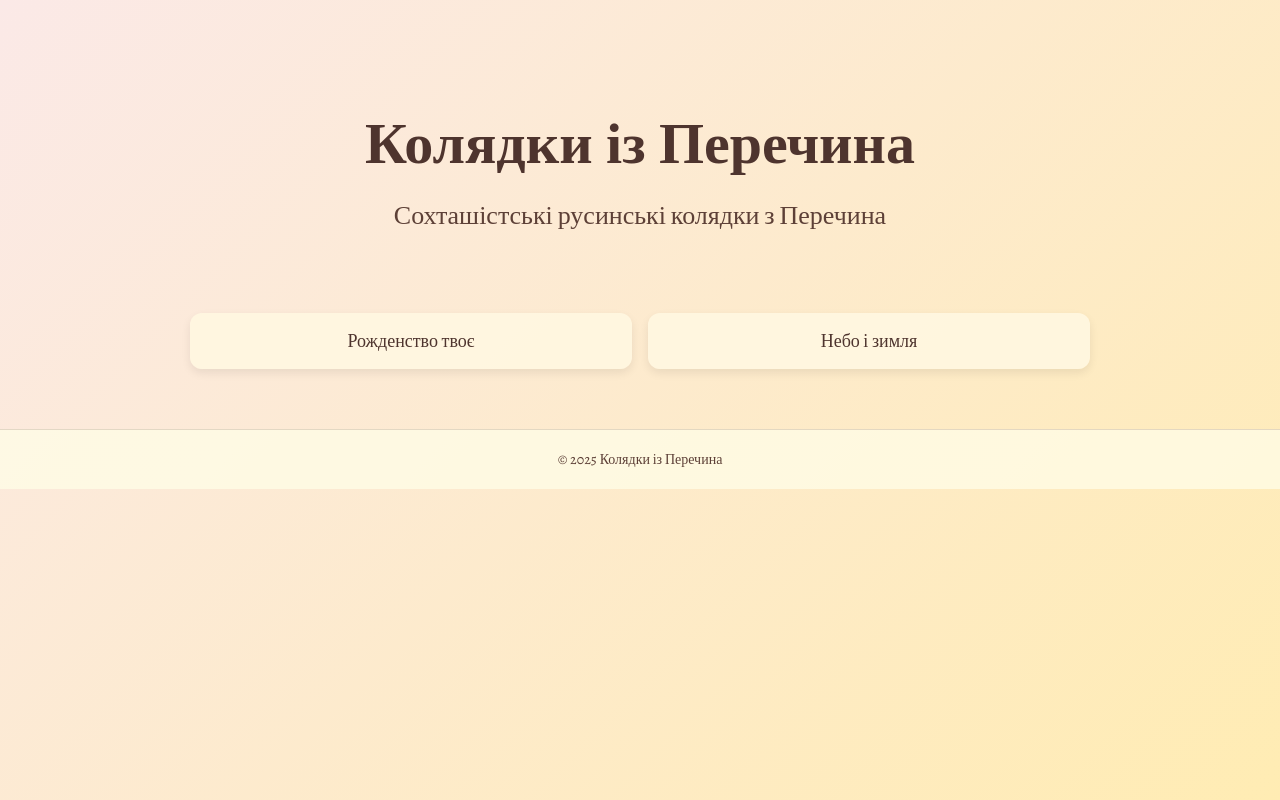
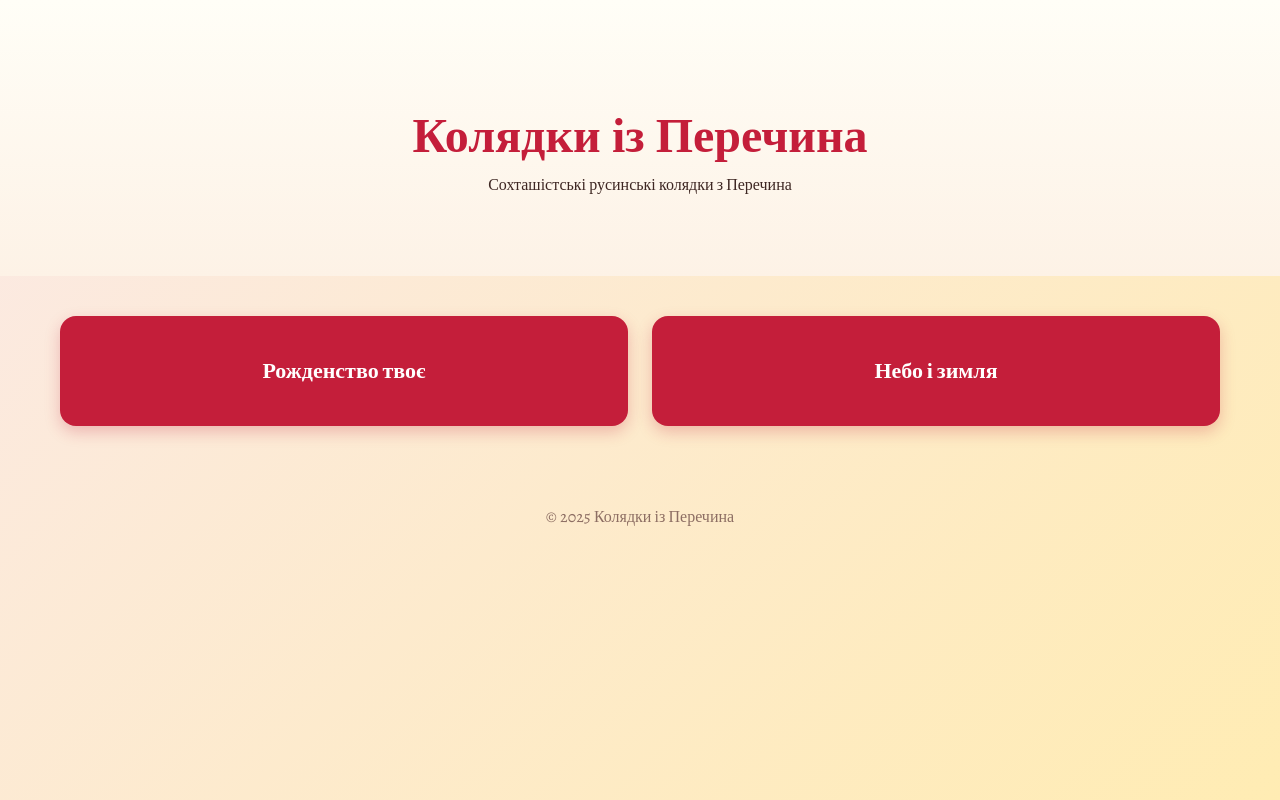
Before and after one commit to Olad1k/perechyn-kolyadovanya, a plain HTML site: page kolyadky-perechyn-2025.html in a window 1280 px wide. Drawn offline with nearby package versions, Linux system fonts and the light colour scheme.

Commit message:
Поміняв ім CSSшку на тоту из приміра

```diff
--- a/style.css
+++ b/style.css
@@ -1,9 +1,6 @@
-/* Общой штімованя */
-* {
-  box-sizing: border-box;
-  margin: 0;
-  padding: 0;
-}
+@import url('https://fonts.googleapis.com/css2?family=Alegreya:wght@400;500;700&family=Playfair+Display:wght@700&display=swap');
+
+* { margin:0; padding:0; box-sizing:border-box; }
 
 body {
   font-family: 'Alegreya', serif;
@@ -12,68 +9,79 @@ body {
   min-height: 100vh;
 }
 
-/* Калап */
-header {
+h1, h2 {
+  font-family: 'Playfair Display', serif;
+  color: #c41e3a;
   text-align: center;
-  padding: 80px 20px 40px;
 }
 
-header h1 {
-  font-family: 'Playfair Display', serif;
-  font-size: 58px;
-  color: #4e342e;
+header {
+  padding: 80px 20px 40px;
+  text-align: center;
+  background: linear-gradient(to bottom, #fffef7, #fdf2e6);
 }
 
-header p {
-  font-family: 'Alegreya', serif;
-  font-size: 26px;
-  color: #5d4037;
-  margin-top: 20px;
-  font-style: normal;   /* забрали сьме курзів */
-  font-weight: 500;     /* зробили сьме текст грубше */
+h1 { font-size: 48px; margin-bottom: 10px; }
+.back-link {
+  font-size: 19px;
+  color: #c41e3a;
+  text-decoration: none;
+}
+.back-link:hover { text-decoration: underline; }
+
+main { flex: 1; }
+
+.lyrics {
+  max-width: 800px;
+  margin: 0 auto 40px;
+  padding: 40px 20px;
+  font-size: 23px;
+  white-space: pre-wrap;
+  text-align: center;
+  background: white;
+  border-radius: 16px;
+  box-shadow: 0 8px 30px rgba(0,0,0,0.08);
 }
 
-
-/* Сїтка одкликовань */
-main {
-  padding: 0 20px 60px;
-  display: flex;
-  justify-content: center;
+footer {
+  text-align: center;
+  padding: 40px 20px;
+  color: #8d6e63;
+  font-size: 16px;
 }
 
+/* головна сторунка */
 .grid {
   display: grid;
-  grid-template-columns: repeat(auto-fit, minmax(220px, 1fr));
-  gap: 16px;
-  max-width: 900px;
-  width: 100%;
+  grid-template-columns: repeat(auto-fit, minmax(300px, 1fr));
+  gap: 24px;
+  max-width: 1200px;
+  margin: 0 auto;
+  padding: 40px 20px;
 }
 
 .grid a {
   display: block;
-  padding: 16px 20px;
+  background: #c41e3a;
+  color: white;
+  text-decoration: none;
+  font-size: 22px;
+  font-weight: 600;
+  padding: 40px 20px;
+  border-radius: 16px;
   text-align: center;
-  text-decoration: none;
-  background: rgba(255, 248, 225, 0.9);
-  border-radius: 12px;
-  color: #4e342e;
-  font-size: 18px;
-  box-shadow: 0 4px 10px rgba(0,0,0,0.08);
-  transition: transform 0.15s ease, box-shadow 0.15s ease, background 0.15s ease;
+  transition: all 0.3s;
+  box-shadow: 0 6px 15px rgba(196,30,58,0.25);
 }
 
 .grid a:hover {
-  transform: translateY(-3px);
-  box-shadow: 0 8px 18px rgba(0,0,0,0.16);
-  background: #ffe0b2;
+  transform: translateY(-8px);
+  box-shadow: 0 15px 30px rgba(196,30,58,0.35);
+  background: #a1172e;
 }
 
-/* Півниця */
-footer {
-  text-align: center;
-  padding: 20px;
-  font-size: 14px;
-  color: #5d4037;
-  border-top: 1px solid rgba(121, 85, 72, 0.2);
-  background: rgba(255, 253, 231, 0.8);
+@media (max-width: 640px) {
+  h1 { font-size: 40px; }
+  .lyrics { font-size: 21px; padding: 30px 15px; }
+  .grid a { font-size: 20px; padding: 30px 15px; }
 }
```
